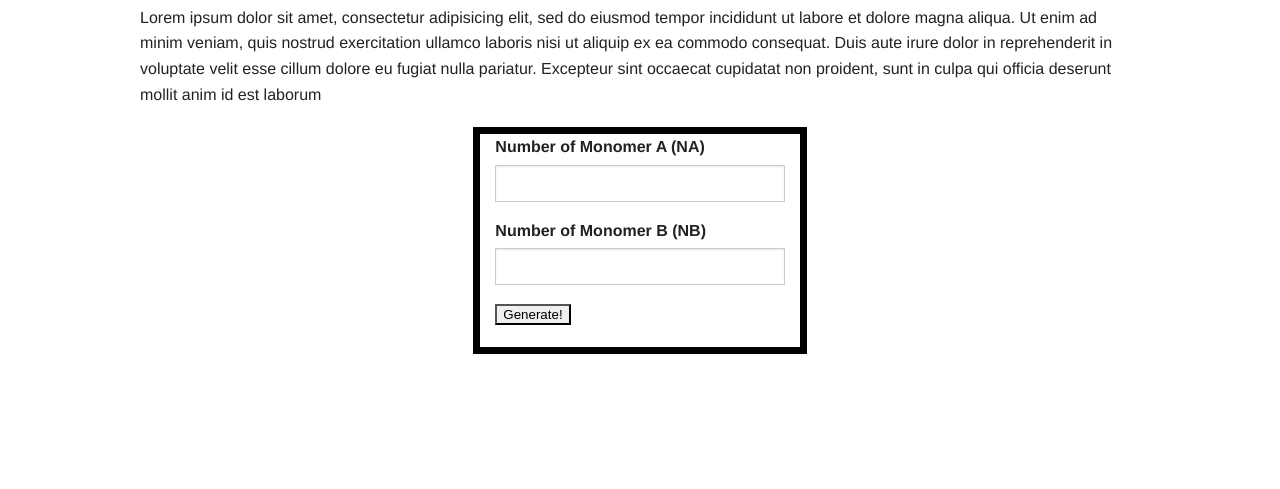
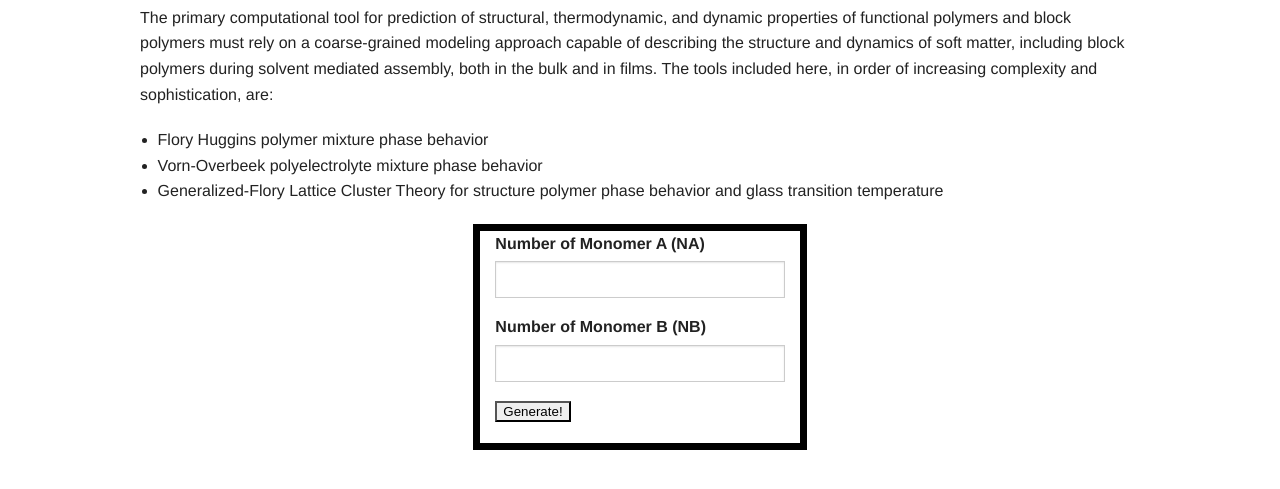
Before and after one commit to mladen5000/polymer2014, a plain HTML site: page templates/Flory.html in a window 1280 px wide. Shown: the part 283-772 px from the top of the page. Drawn offline with Linux system fonts and the light colour scheme; a script that the page names is missing; files whose address does not match are found by name.

Commit message:
changes made

```diff
--- a/templates/Flory.html
+++ b/templates/Flory.html
@@ -52,7 +52,17 @@
 		<h2> About </h2>
 		</div>
 		<div class = "row">
-		<p>Lorem ipsum dolor sit amet, consectetur adipisicing elit, sed do eiusmod tempor incididunt ut labore et dolore magna aliqua. Ut enim ad minim veniam, quis nostrud exercitation ullamco laboris nisi ut aliquip ex ea commodo consequat. Duis aute irure dolor in reprehenderit in voluptate velit esse cillum dolore eu fugiat nulla pariatur. Excepteur sint occaecat cupidatat non proident, sunt in culpa qui officia deserunt mollit anim id est laborum </p>
+		<p>
+The primary computational tool for prediction of structural, thermodynamic, and dynamic properties of functional polymers and block polymers must rely on a coarse-grained modeling approach capable of describing the structure and dynamics of soft matter, including block polymers during solvent mediated assembly, both in the bulk and in films.
+
+The tools included here, in order of increasing complexity and sophistication, are:</p>
+		<ul>
+				<li>Flory Huggins polymer mixture phase behavior</li>
+				<li>Vorn-Overbeek polyelectrolyte mixture phase behavior</li>
+				<li>Generalized-Flory Lattice Cluster Theory for structure polymer phase behavior and glass transition temperature</li>
+		</ul>
+
+</p>
 		</div>
 	</div>
 		<div class = "row">
```
Also changed, not shown: templates/index.html (+1 -2 lines), templates/vorn.html (+11 -1 lines), 2 other files.
